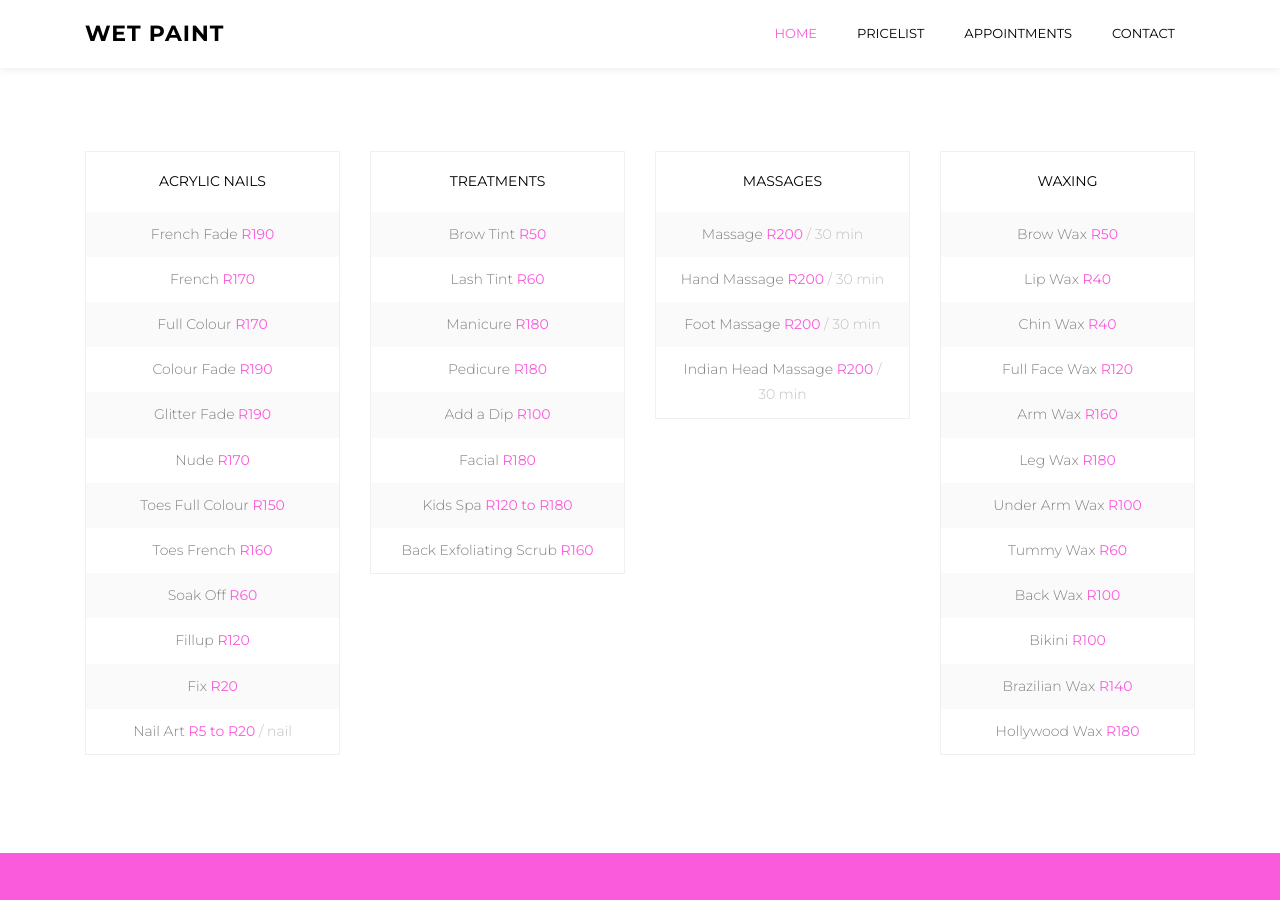
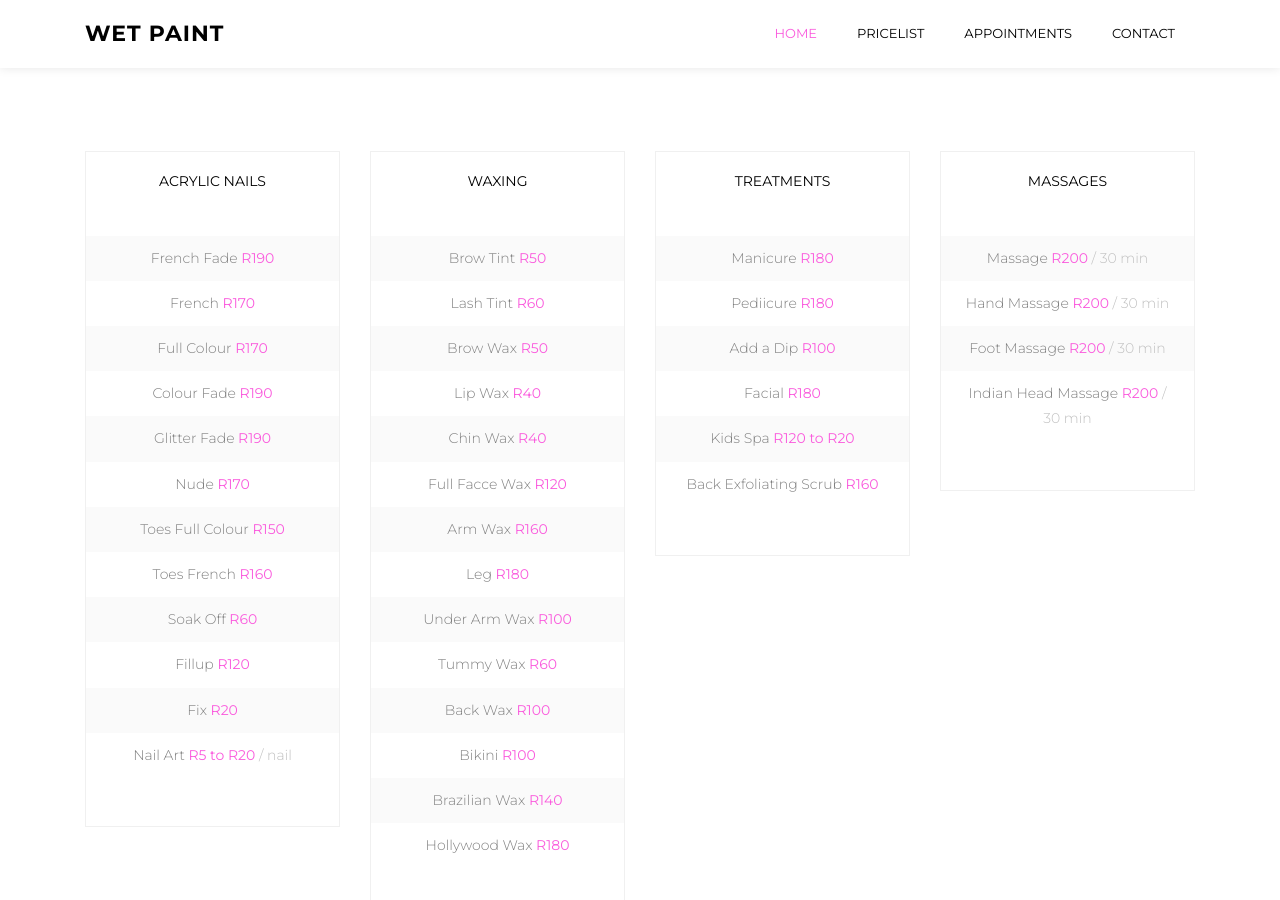
Before and after one commit to nailboutique/nailboutique.github.io, a Jekyll site: the page built from index.html, in a window 1280 px wide and 900 px high, scrolled down 2804 px. Built offline with Jekyll 4.4.1, drawn with Linux system fonts in a browser that asks for light colours.

Commit message:
Revert "Update pricelist"
This reverts commit 8fb579c7651b2c8e8beafbdaa0ab3804d21afdce.

```diff
--- a/_data/pricelist.yml
+++ b/_data/pricelist.yml
@@ -25,23 +25,48 @@
     - name: Nail Art
       price: R5 to R20
       per: nail
-
-- title: Treatments
+- title: Waxing
   items:
     - name: Brow Tint
       price: R50
     - name: Lash Tint
       price: R60
+    - name: Brow Wax
+      price: R50
+    - name: Lip Wax
+      price: R40
+    - name: Chin Wax
+      price: R40
+    - name: Full Facce Wax
+      price: R120
+    - name: Arm Wax
+      price: R160
+    - name: Leg
+      price: R180
+    - name: Under Arm Wax
+      price: R100
+    - name: Tummy Wax
+      price: R60
+    - name: Back Wax
+      price: R100
+    - name: Bikini
+      price: R100
+    - name: Brazilian Wax
+      price: R140
+    - name: Hollywood Wax
+      price: R180
+- title: Treatments
+  items:
     - name: Manicure
       price: R180
-    - name: Pedicure
+    - name: Pediicure
       price: R180
     - name: Add a Dip
       price: R100
     - name: Facial
       price: R180
     - name: Kids Spa
-      price: R120 to R180
+      price: R120 to R20
     - name: Back Exfoliating Scrub
       price: R160
 - title: Massages
@@ -58,29 +83,3 @@
     - name: Indian Head Massage
       price: R200
       per: 30 min
-- title: Waxing
-  items:
-    - name: Brow Wax
-      price: R50
-    - name: Lip Wax
-      price: R40
-    - name: Chin Wax
-      price: R40
-    - name: Full Face Wax
-      price: R120
-    - name: Arm Wax
-      price: R160
-    - name: Leg Wax
-      price: R180
-    - name: Under Arm Wax
-      price: R100
-    - name: Tummy Wax
-      price: R60
-    - name: Back Wax
-      price: R100
-    - name: Bikini
-      price: R100
-    - name: Brazilian Wax
-      price: R140
-    - name: Hollywood Wax
-      price: R180
--- a/_includes/header.html
+++ b/_includes/header.html
@@ -28,7 +28,7 @@
         <div class="collapse navbar-collapse" id="ftco-nav">
             <ul class="navbar-nav ml-auto">
                 <li class="nav-item active"><a href="/" class="nav-link">Home</a></li>
-                <li class="nav-item"><a href="#pricelist" class="nav-link">Pricelist</a></li>
+                <li class="nav-item"><a href="#pricing" class="nav-link">Pricelist</a></li>
                 <li class="nav-item"><a href="#appointment" class="nav-link">Appointments</a></li>
                 <li class="nav-item"><a href="#appointment" class="nav-link">Contact</a></li>
             </ul>
--- a/_includes/pricelist.html
+++ /dev/null
@@ -1,28 +0,0 @@
-<section id="pricelist"  class="ftco-section">
-    <div class="container">
-        <div class="row justify-content-center mb-5 pb-3">
-            <div class="col-md-7 heading-section text-center ftco-animate">
-                <h2 class="mb-4">Pricelist</h2>
-                <p>Far far away, behind the word mountains, far from the countries Vokalia and Consonantia, there live
-                    the blind texts.</p>
-            </div>
-        </div>
-        <div class="row">
-            {% for category in site.data.pricelist %}
-            <div class="col-md-3 ftco-animate">
-                <div class="pricing-entry pb-0 text-center">
-                    <div>
-                        <h3 class="mb-0">{{ category.title }}</h3>
-                    </div>
-                    <ul>
-                        {% for item in category.items %}
-                        <li>{{ item.name }} <span class="price">{{ item.price }}</span>{%- if item.per -%} <span
-                                class="per"> / {{ item.per }}</span>{%- endif -%}</li>
-                        {% endfor %}
-                    </ul>
-                </div>
-            </div>
-            {% endfor %}
-        </div>
-    </div>
-</section>
--- a/_includes/packages.html
+++ b/_includes/pricing.html
@@ -1,4 +1,4 @@
-<section id="pricing" class="ftco-section">
+<section id="pricing"  class="ftco-section">
     <div class="container">
         <div class="row justify-content-center mb-5 pb-3">
             <div class="col-md-7 heading-section text-center ftco-animate">
@@ -8,7 +8,30 @@
             </div>
         </div>
         <div class="row">
+            {% for category in site.data.pricelist %}
             <div class="col-md-3 ftco-animate">
+                <div class="pricing-entry pb-5 text-center">
+                    <div>
+                        <h3 class="mb-4">{{ category.title }}</h3>
+                        <!-- <p><span class="price">$24.50</span> <span class="per">/ one trip</span></p> -->
+                    </div>
+                    <ul>
+                        {% for item in category.items %}
+                        <li>{{ item.name }} <span class="price">{{ item.price }}</span>{%- if item.per -%} <span
+                                class="per"> / {{ item.per }}</span>{%- endif -%}</li>
+                        {% endfor %}
+                    </ul>
+                </div>
+            </div>
+            {% endfor %}
+
+
+
+
+
+
+
+            <!-- <div class="col-md-3 ftco-animate">
                 <div class="pricing-entry pb-5 text-center">
                     <div>
                         <h3 class="mb-4">Acrylic Nails</h3>
@@ -73,7 +96,7 @@
                     <p class="button text-center"><a href="#"
                             class="btn btn-primary btn-outline-primary px-4 py-3">Order now</a></p>
                 </div>
-            </div>
+            </div> -->
         </div>
     </div>
 </section>
--- a/_layouts/home.html
+++ b/_layouts/home.html
@@ -18,7 +18,7 @@ layout: default
 <!-- {%- include partners.html -%} -->
 
 <!-- Pricing -->
-{%- include pricelist.html -%}
+{%- include pricing.html -%}
 
 <!-- Counters -->
 <!-- {%- include counters.html -%} -->
```
